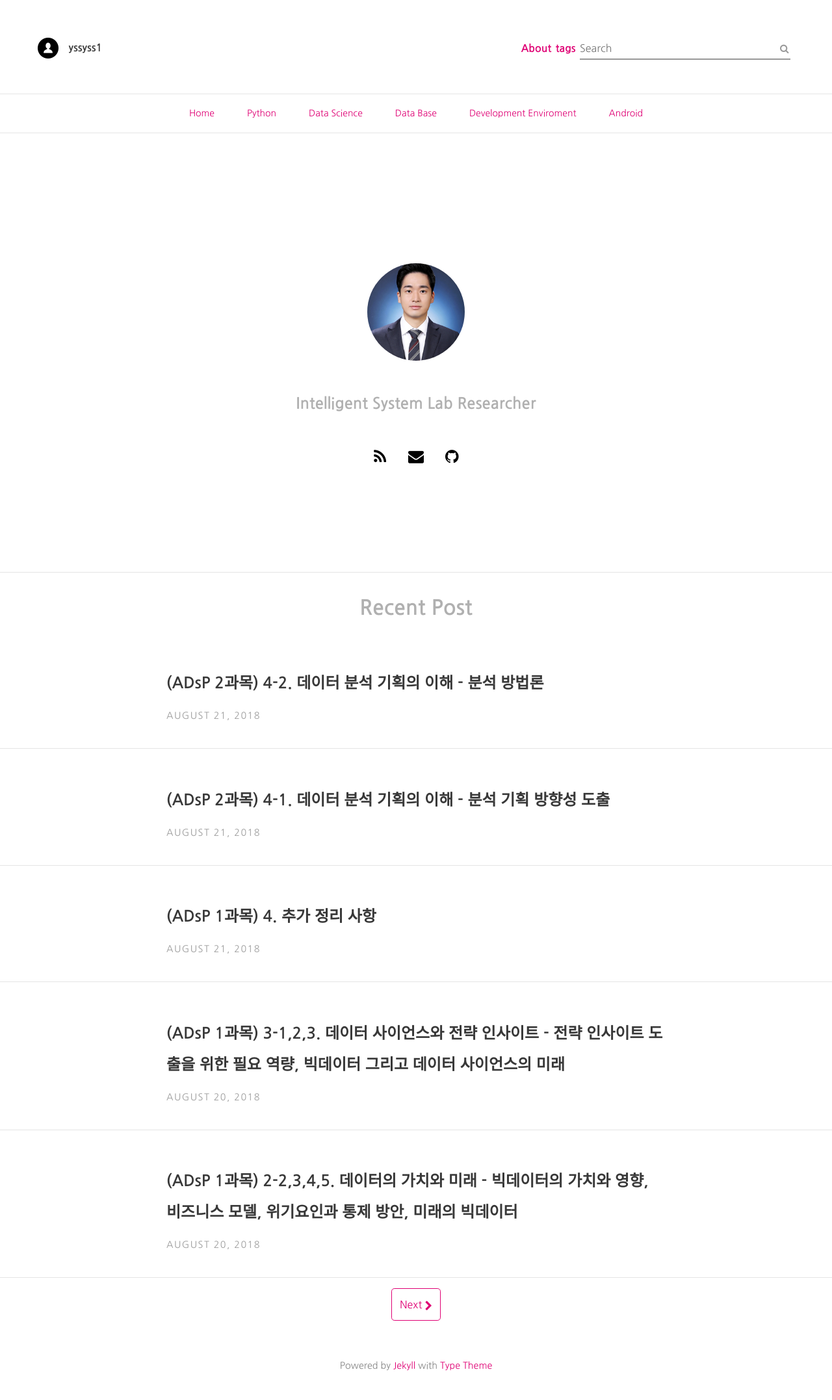
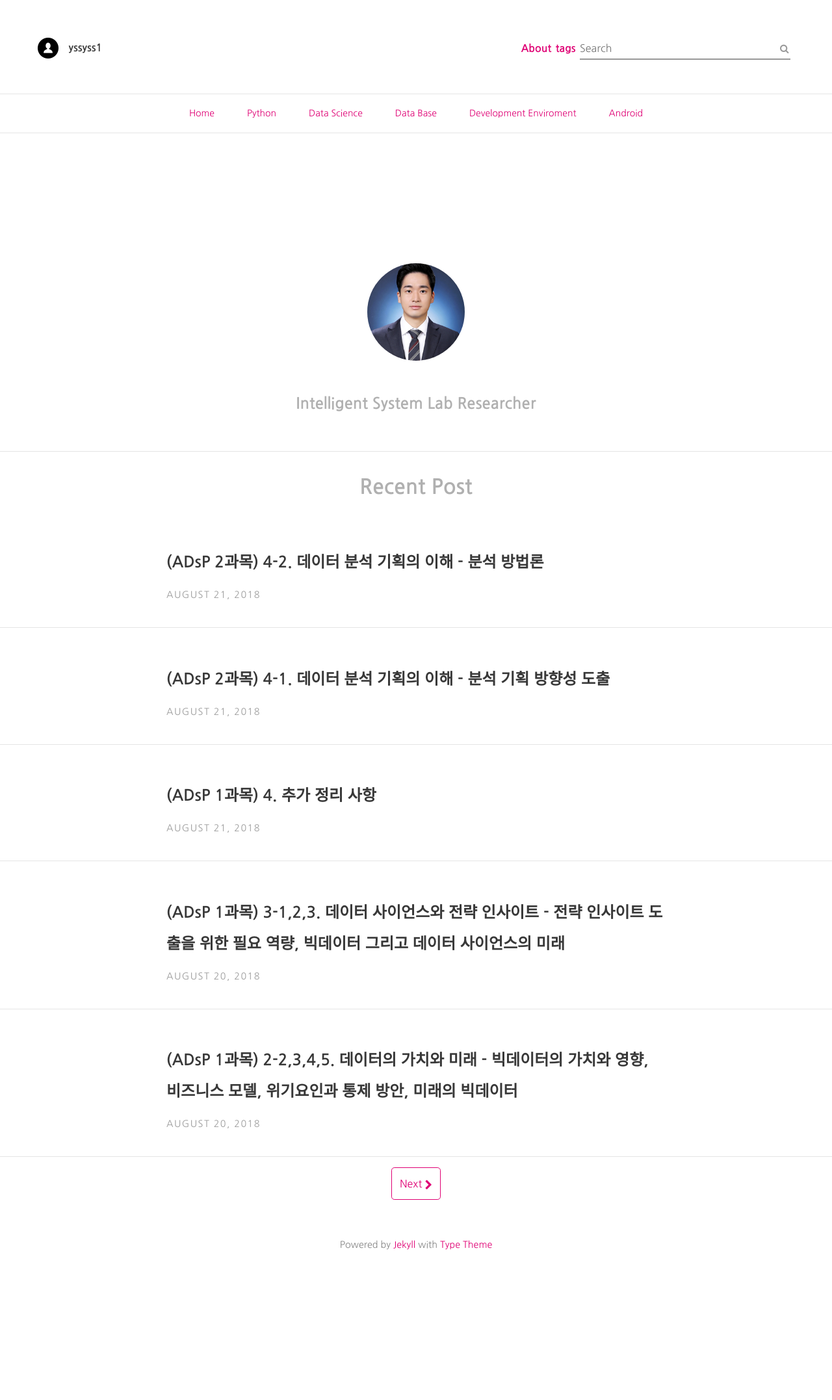
Before and after one commit to yssyss1/yssyss1.github.io, a Jekyll site: the page built from index.html, in a window 1280 px wide. Shown: the whole page at 65% size. Built offline with Jekyll 4.4.1, drawn with Linux system fonts in a browser that asks for light colours; nearby versions of some CDN libraries; the list of posts is cut into pages by our own code; comment, search, counter and statistics services are not loaded; after the commit the page ends 1968 px from its top, so only the background shows below that.

Commit message:
remove social links

```diff
--- a/_layouts/home.html
+++ b/_layouts/home.html
@@ -15,9 +15,6 @@ layout: default
     {{ site.theme_settings.header_text }}
   </div>
   {% endif %}
-
-  <!-- Social icons from Font Awesome, if enabled  -->
-  {% include icons.html %}
 
   <hr>
   <div class="posts">
```
